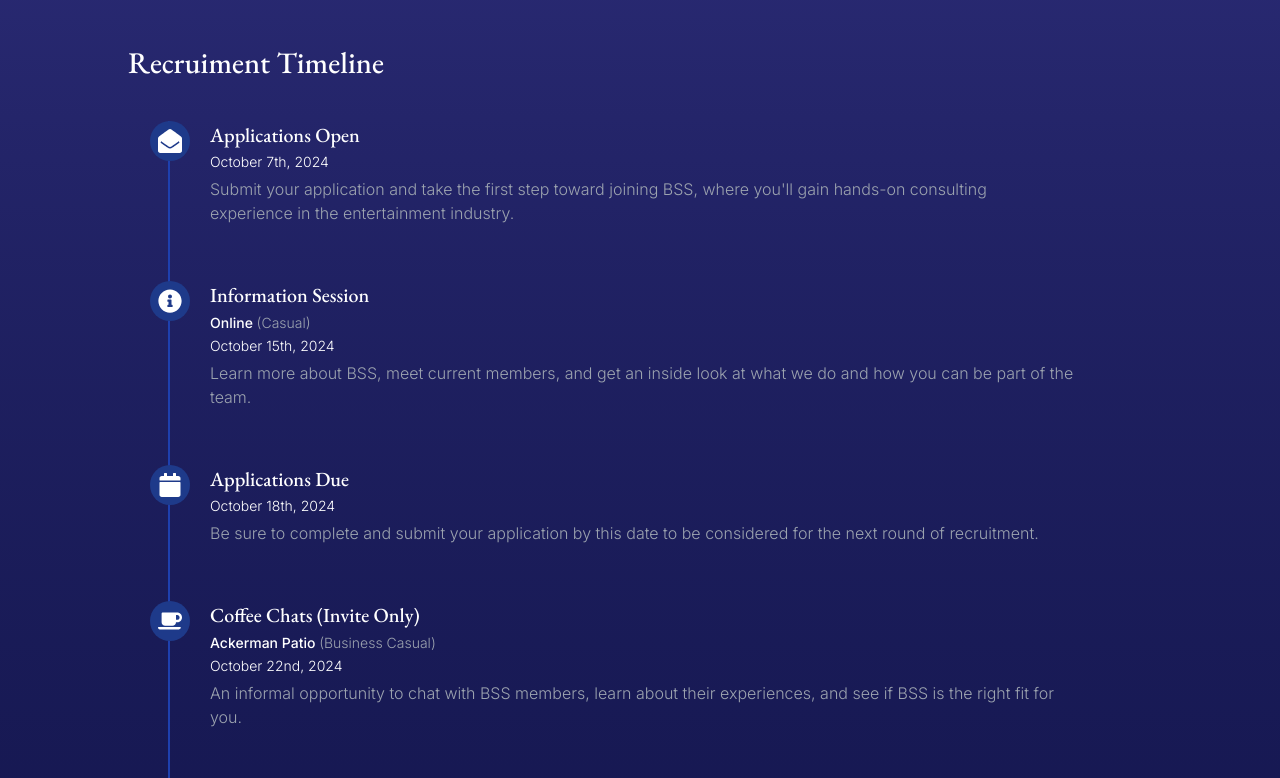
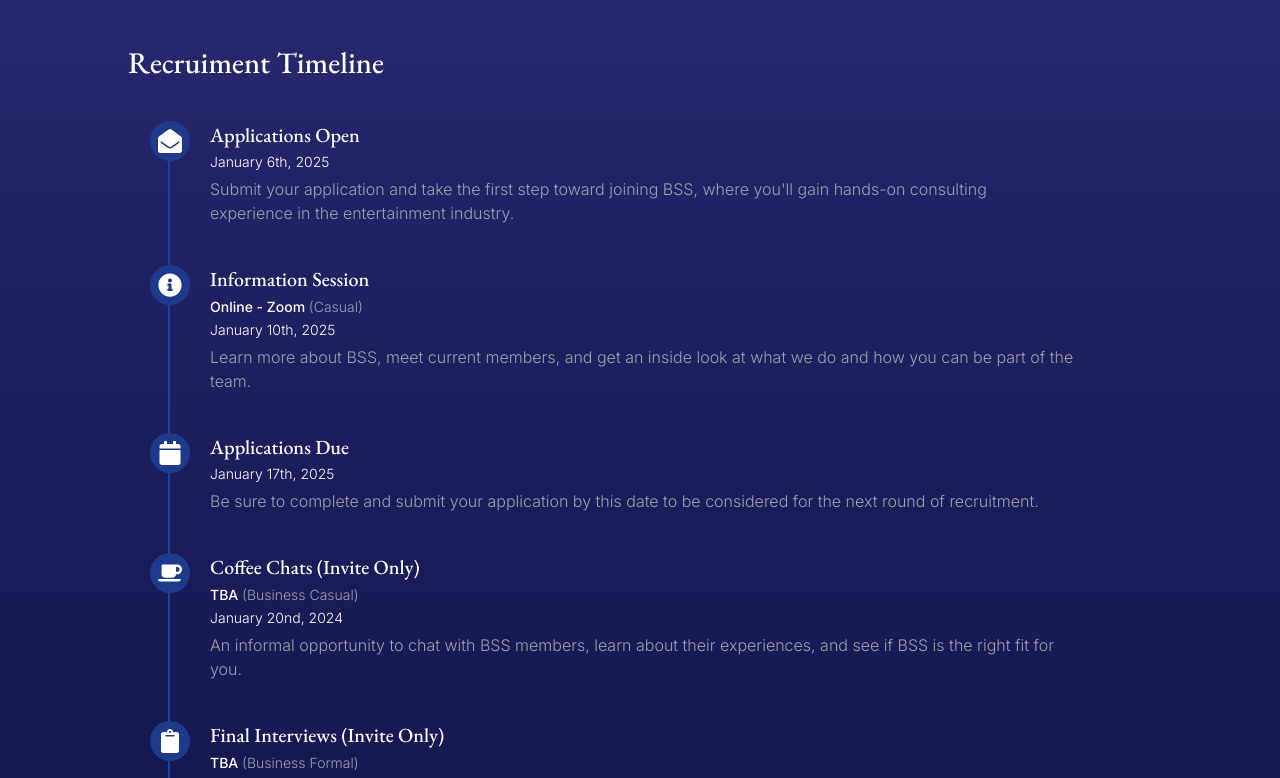
Before and after one commit to Bruin-Studio-Strategies/BSSWebsite, a React (Vite) app in the folder bss-web/: page /recruitment in a window 1280 px wide. Shown: the part 280-1058 px from the top of the page. Built offline with nearby package versions, Linux system fonts and the light colour scheme.

Commit message:
update for W25 recruitment

```diff
--- a/bss-web/src/components/NavBar.jsx
+++ b/bss-web/src/components/NavBar.jsx
@@ -29,7 +29,7 @@ export default function NavBar() {
           <NavItem path="/recruitment">For Students</NavItem>
           <NavItem path="/team">Our Team</NavItem>
           <NavItem path="/contact">Contact</NavItem>
-          <NavItem className="ml-auto" path="https://forms.gle/UvgfwtaU73gEwLZv6">
+          <NavItem className="ml-auto" path="https://forms.gle/FV2C9Ahamki44ZaN9">
             Apply Now
           </NavItem>
         </div>
--- a/bss-web/src/components/TimelineItem.jsx
+++ b/bss-web/src/components/TimelineItem.jsx
@@ -8,7 +8,7 @@ export default function TimelineItem({
 }) {
   console.log(icon);
   return (
-    <li className="mb-14 ms-10">
+    <li className="mb-10 ms-10">
       <div className="absolute w-10 h-10 bg-blue-900 rounded-full -start-5 flex justify-center items-center">
         {icon}
       </div>
--- a/bss-web/src/pages/Landing/sections/Team.jsx
+++ b/bss-web/src/pages/Landing/sections/Team.jsx
@@ -30,7 +30,7 @@ export default function Team() {
         </p>
         <h4 className="font-serif mt-10 text-xl">Join Us</h4>
         <p className="my-5 px-10 sm:px-0">
-          Our next recruitment cycle will be in Fall 2024
+          Our next recruitment cycle will be in Winter 2025
         </p>
         <Link to="/recruitment">
           <button className="text-white bg-blue-900 hover:bg-blue-800 rounded-sm p-2">
--- a/bss-web/src/pages/Recruitment/Recruitment.jsx
+++ b/bss-web/src/pages/Recruitment/Recruitment.jsx
@@ -31,9 +31,9 @@ export default function Recruitment() {
           Applications Are Open
         </h3>
         <p className="w-11/12 sm:w-3/4 mx-auto my-5 font-sans text-sm sm:text-base">
-          Fall 2024 Applications are Live!
+          Winter 2025 Applications are Live!
         </p>
-        <a className="text-blue-900 bg-white rounded-sm font-sans p-2 hover:opacity-75 transition-opacity" href="https://forms.gle/UvgfwtaU73gEwLZv6">
+        <a className="text-blue-900 bg-white rounded-sm font-sans p-2 hover:opacity-75 transition-opacity" href="https://forms.gle/FV2C9Ahamki44ZaN9">
           Apply Here
         </a>
       </div>
--- a/bss-web/src/pages/Recruitment/sections/Timeline.jsx
+++ b/bss-web/src/pages/Recruitment/sections/Timeline.jsx
@@ -13,37 +13,37 @@ export default function Timeline({ className }) {
     <ol className={"relative border-s-2 border-blue-800 " + className}>
       <TimelineItem
         title="Applications Open"
-        time="October 7th, 2024"
+        time="January 6th, 2025"
         description="Submit your application and take the first step toward joining BSS, where you'll gain hands-on consulting experience in the entertainment industry."
         icon={<FaEnvelopeOpen className="fill-white h-6 w-6 block" />}
       />
       <TimelineItem
         title="Information Session"
-        time="October 15th, 2024"
+        time="January 10th, 2025"
         description="Learn more about BSS, meet current members, and get an inside look at what we do and how you can be part of the team."
-        location="Online"
+        location="Online - Zoom"
         attire="Casual"
         icon={<FaInfoCircle className="fill-white h-6 w-6 block" />}
       />
       <TimelineItem
         title="Applications Due"
-        time="October 18th, 2024"
+        time="January 17th, 2025"
         description="Be sure to complete and submit your application by this date to be considered for the next round of recruitment."
         icon={<FaCalendar className="fill-white h-6 w-6 block stroke-none  " />}
       />
       <TimelineItem
         title="Coffee Chats (Invite Only)"
-        time="October 22nd, 2024"
+        time="January 20nd, 2024"
         description="An informal opportunity to chat with BSS members, learn about their experiences, and see if BSS is the right fit for you."
-        location="Ackerman Patio"
+        location="TBA"
         attire="Business Casual"
         icon={<FaCoffee className="fill-white h-6 w-6 block" />}
       />
       <TimelineItem
         title="Final Interviews (Invite Only)"
-        time="October 25th, 2024"
+        time="January 23rd & 24th, 2024"
         description="Selected candidates will participate in final interviews, showcasing their simple casing skills and passion for entertainment consulting. "
-        location="Young Research Library"
+        location="TBA"
         attire="Business Formal"
         icon={<FaClipboard className="fill-white h-6 w-6 block" />}
       />
```
